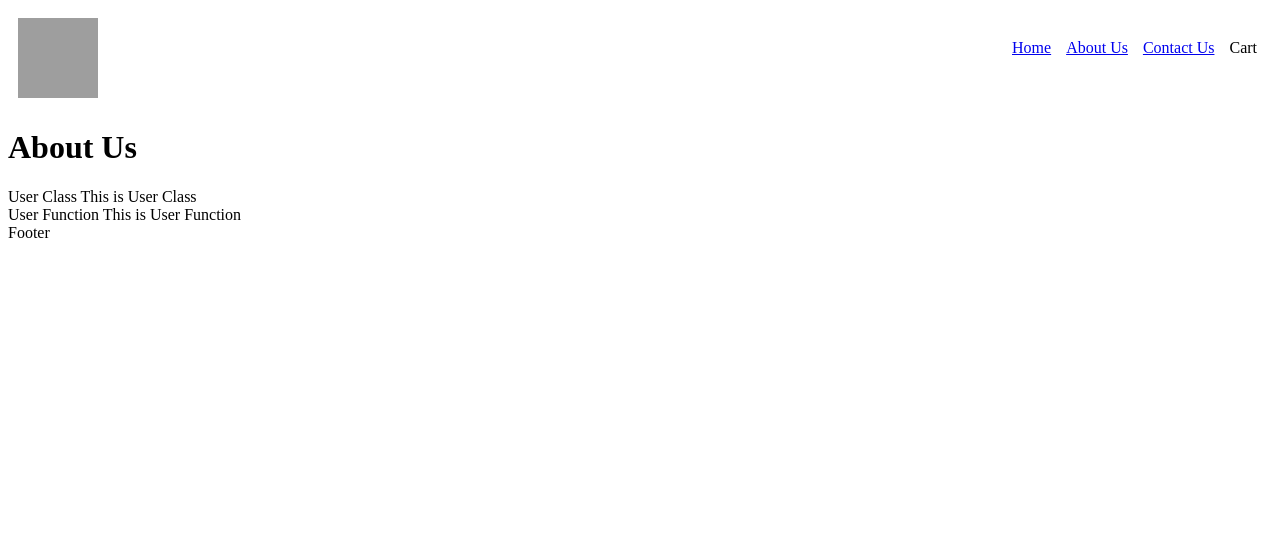
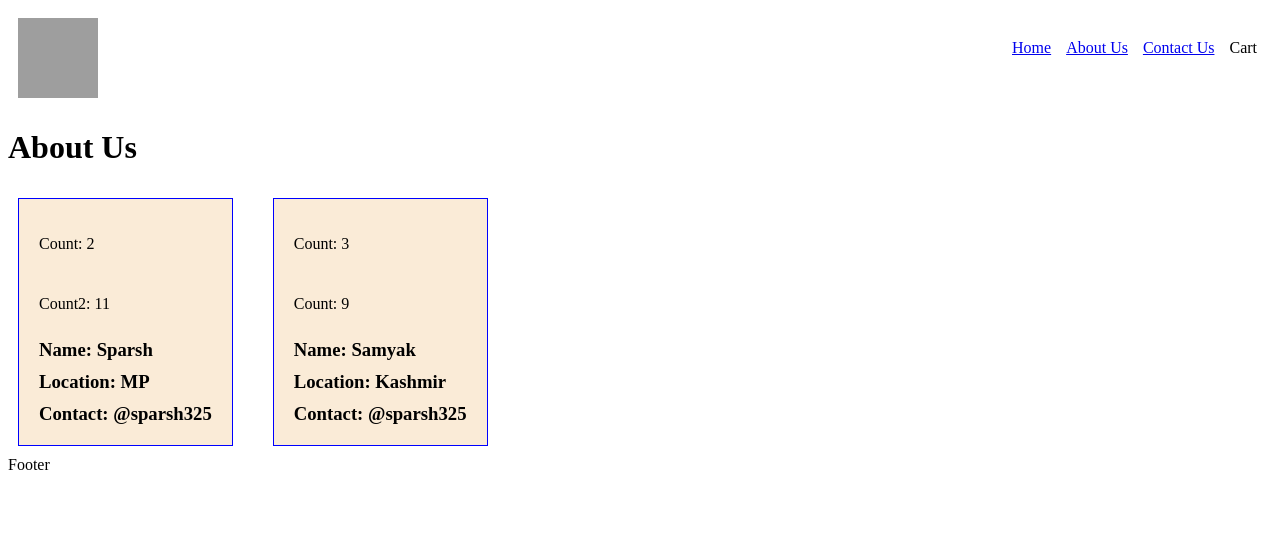
Before and after one commit to sp-a-in/react-ion, a React app: page /about in a window 1280 px wide. Built offline with nearby package versions, Linux system fonts and the light colour scheme; grey boxes are pictures that could not be loaded.

```diff
--- a/src/components/About.js
+++ b/src/components/About.js
@@ -5,8 +5,20 @@
     return (
         <div className="aboutUs">
             <h1>About Us</h1>
-            <UserClass name={"This is User Class"} />
-            <User name={"This is User Function"} />
+            <div className="members">
+                <UserClass userData={
+                    {
+                        name: "Sparsh",
+                        location: "MP"
+                    }
+                } />
+                <User userData={
+                    {
+                        name: "Samyak",
+                        location: "Kashmir"
+                    }
+                } />
+            </div>
         </div>
 
     )
--- a/src/components/User.js
+++ b/src/components/User.js
@@ -1,7 +1,17 @@
+import { useState } from "react";
+
 const User = (props) => {
+
+    let [count] = useState(3);
+    let [count2] = useState(9);
+
     return (
-        <div className="userFunc">
-        User Function {props.name}
+        <div className="userFuncCard">
+            <p>Count: {count}</p>
+            <p>Count: {count2}</p>
+            <h3>Name: {props?.userData.name}</h3>
+            <h3>Location: {props?.userData.location}</h3>
+            <h3>Contact: @sparsh325</h3>
         </div>
     )
 }
--- a/src/components/UserClass.js
+++ b/src/components/UserClass.js
@@ -3,13 +3,20 @@
 class UserClass extends React.Component {
     constructor(props) {
         super(props);
-        console.log(this.props);
+        this.state = {
+            count: 2,
+            count2: 11
+        }
     }
 
     render() {
         return (
-            <div className="userClass">
-                User Class {this.props.name}
+            <div className="userClassCard">
+                <p>Count: {this.state.count}</p>
+                <p>Count2: {this.state.count2}</p>
+                <h3>Name: {this.props?.userData.name}</h3>
+                <h3>Location: {this.props?.userData.location}</h3>
+                <h3>Contact: @sparsh325</h3>
             </div>
         )
     }
--- a/styles.css
+++ b/styles.css
@@ -80,6 +80,21 @@
     background-color: aquamarine;
 }
 
+.members {
+    display: flex;
+    gap: 20px;
+}
+
+.userFuncCard, .userClassCard {
+    padding: 20px;
+    border: 1px solid blue;
+    background-color: antiquewhite;
+    display: flex;
+    flex-direction: column;
+    gap: 10px;
+    margin: 10px;
+}
+
 .footer {
     height: 10vh;
 }
```
